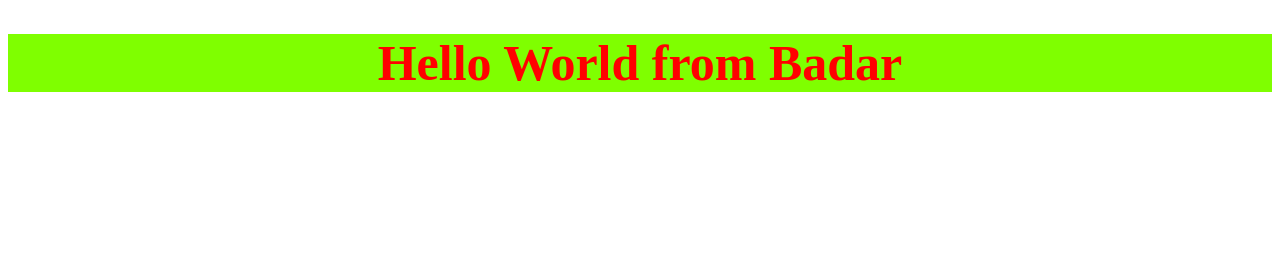
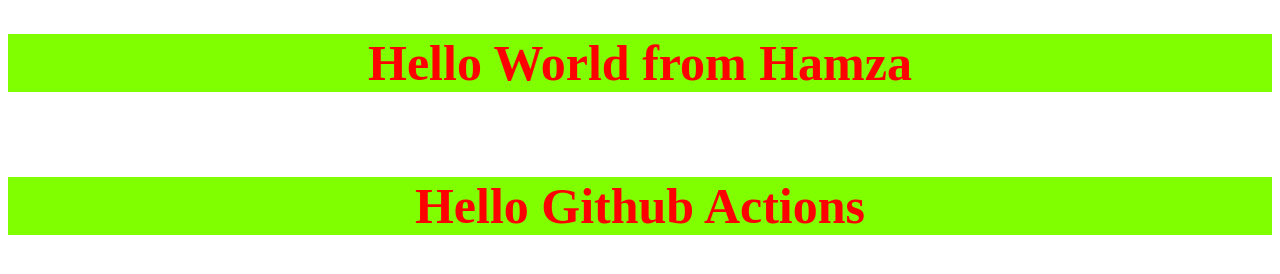
Before and after one commit to HamzaAhmedSheikh/bootcamp2020byHamza, a plain HTML site: page index.html in a window 1280 px wide. Drawn offline with Linux system fonts and the light colour scheme.

Commit message:
Updated 2nd time

```diff
--- a/index.html
+++ b/index.html
@@ -16,7 +16,9 @@
 </head>
 <body>
     <div>
-      <h1> Hello World from Badar </h1>
+      <h1> Hello World from Hamza </h1>
+            <br />
+      <h1> Hello Github Actions </h1>
     </div>
 </body>
 </html>
```
